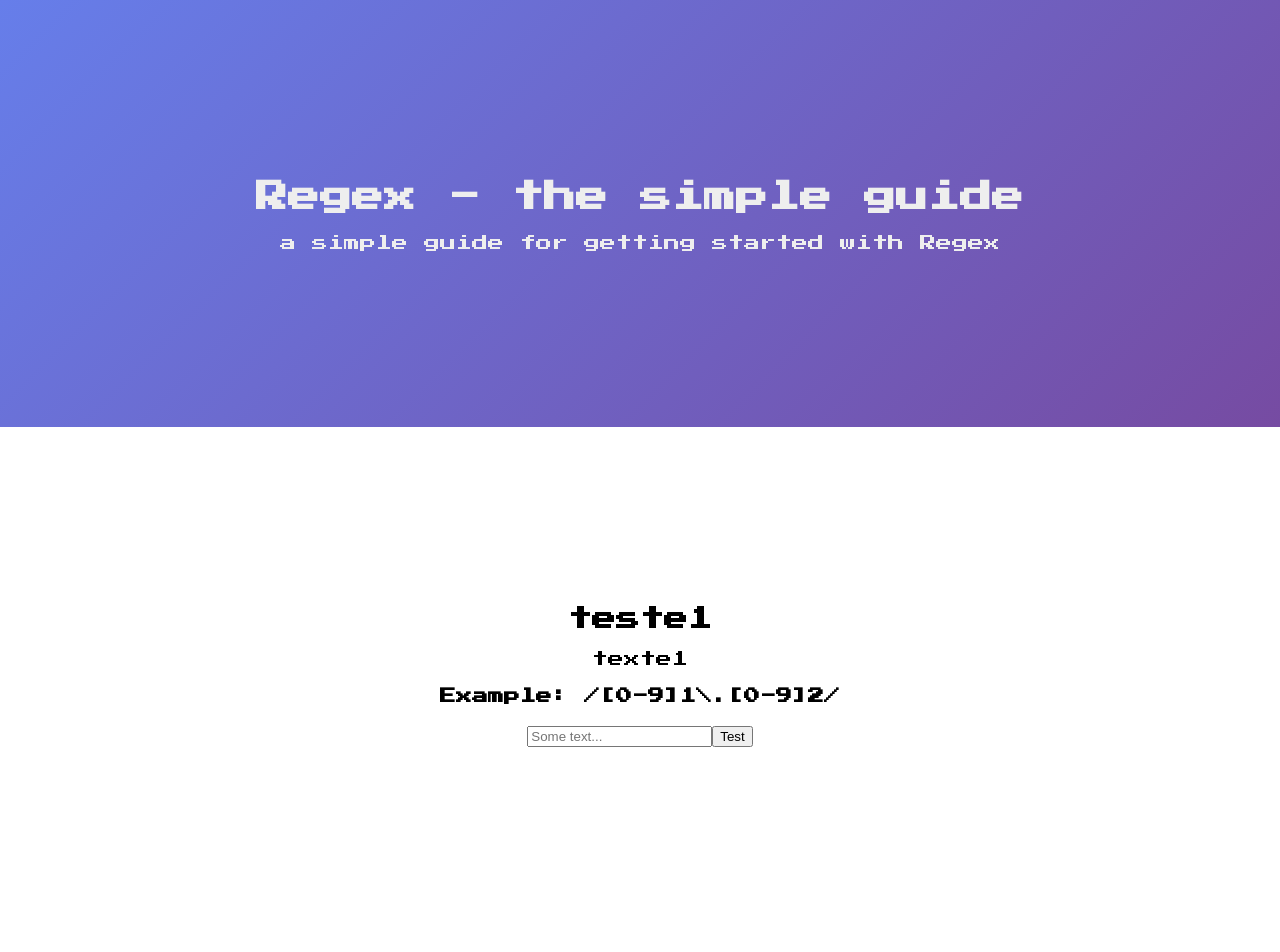
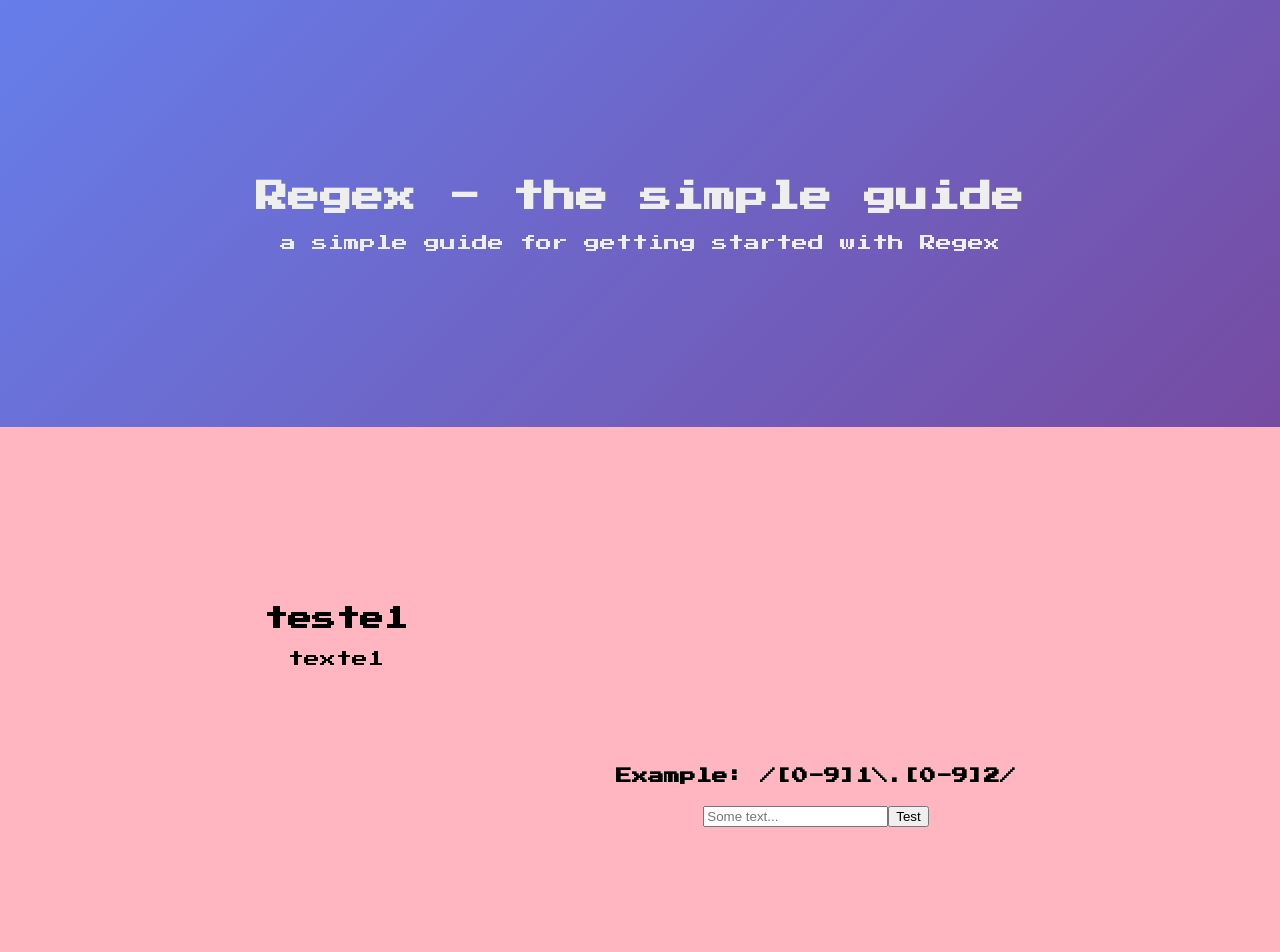
Before and after one commit to vieiralc/regex-simple-guide, a React (Create React App) app: page / in a window 1280 px wide. Shown: the top 952 px of the page. Built offline with nearby package versions, Linux system fonts and the light colour scheme.

Commit message:
add style to sections

```diff
--- a/src/styles/css/App.css
+++ b/src/styles/css/App.css
@@ -23,10 +23,24 @@ body {
   background-color: lightcoral;
 }
 .main .page.class3 {
-  background-color: lightcyan;
+  background-color: cornflowerblue;
 }
 .main .page.class4 {
   background-color: lightsalmon;
 }
+.main .page.class5 {
+  background-color: lightpink;
+}
+.main #splitpage {
+  display: grid;
+  grid-template-areas: "left right";
+}
+.main .left {
+  grid-area: left;
+}
+.main .right {
+  grid-area: right;
+  align-self: center;
+}
 
 /*# sourceMappingURL=App.css.map */
--- a/src/styles/css/index.css
+++ b/src/styles/css/index.css
@@ -23,10 +23,24 @@ body {
   background-color: lightcoral;
 }
 .main .page.class3 {
-  background-color: lightcyan;
+  background-color: cornflowerblue;
 }
 .main .page.class4 {
   background-color: lightsalmon;
 }
+.main .page.class5 {
+  background-color: lightpink;
+}
+.main #splitpage {
+  display: grid;
+  grid-template-areas: "left right";
+}
+.main .left {
+  grid-area: left;
+}
+.main .right {
+  grid-area: right;
+  align-self: center;
+}
 
 /*# sourceMappingURL=index.css.map */
--- a/src/styles/scss/App.scss
+++ b/src/styles/scss/App.scss
@@ -38,4 +38,19 @@ body {
       background-color: lightpink;
     }
   }
+
+  #splitpage {
+    display: grid;
+    grid-template-areas:
+      'left right';
+  }
+
+  .left {
+    grid-area: left;
+  }
+
+  .right {
+    grid-area: right;
+    align-self: center;
+  }
 }
```
Also changed, not shown: src/data/instructions.json (deleted, +0 -22 lines), 2 other files (tests, documents, lock files or other folders).
